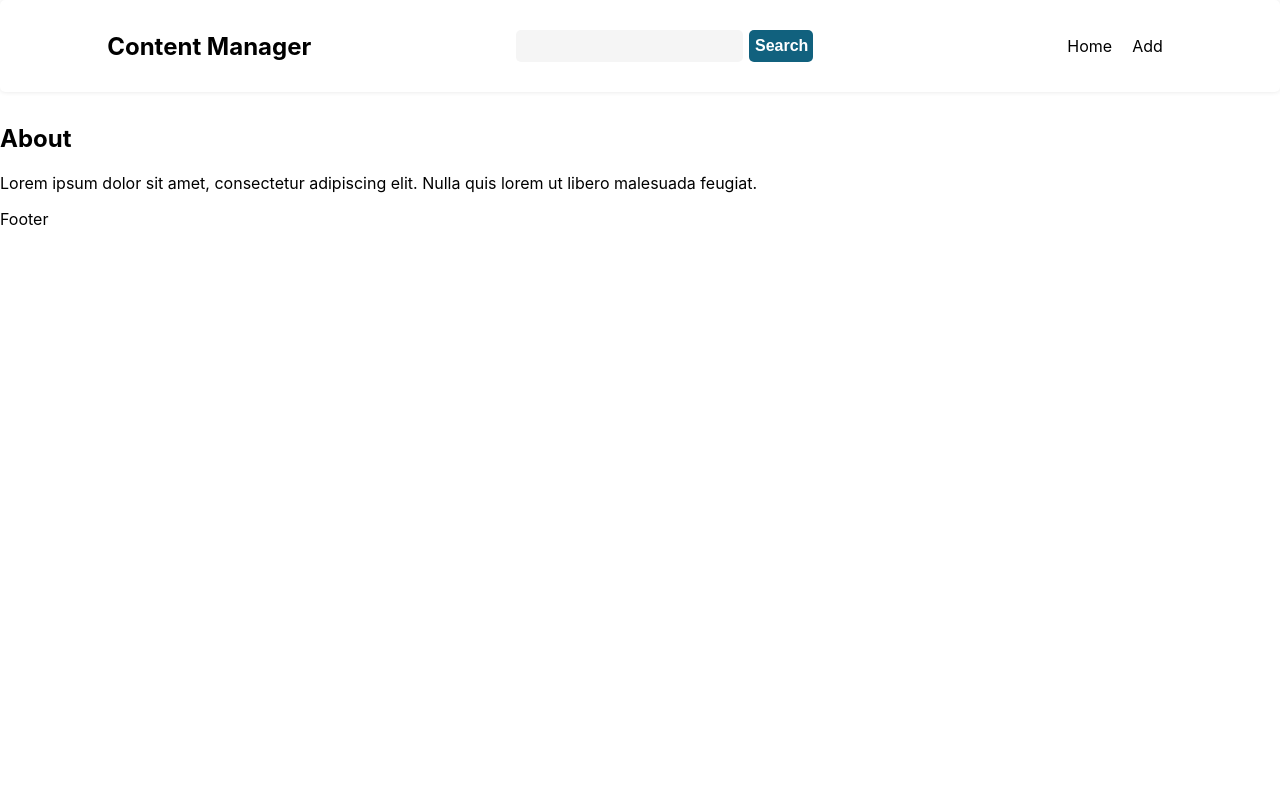
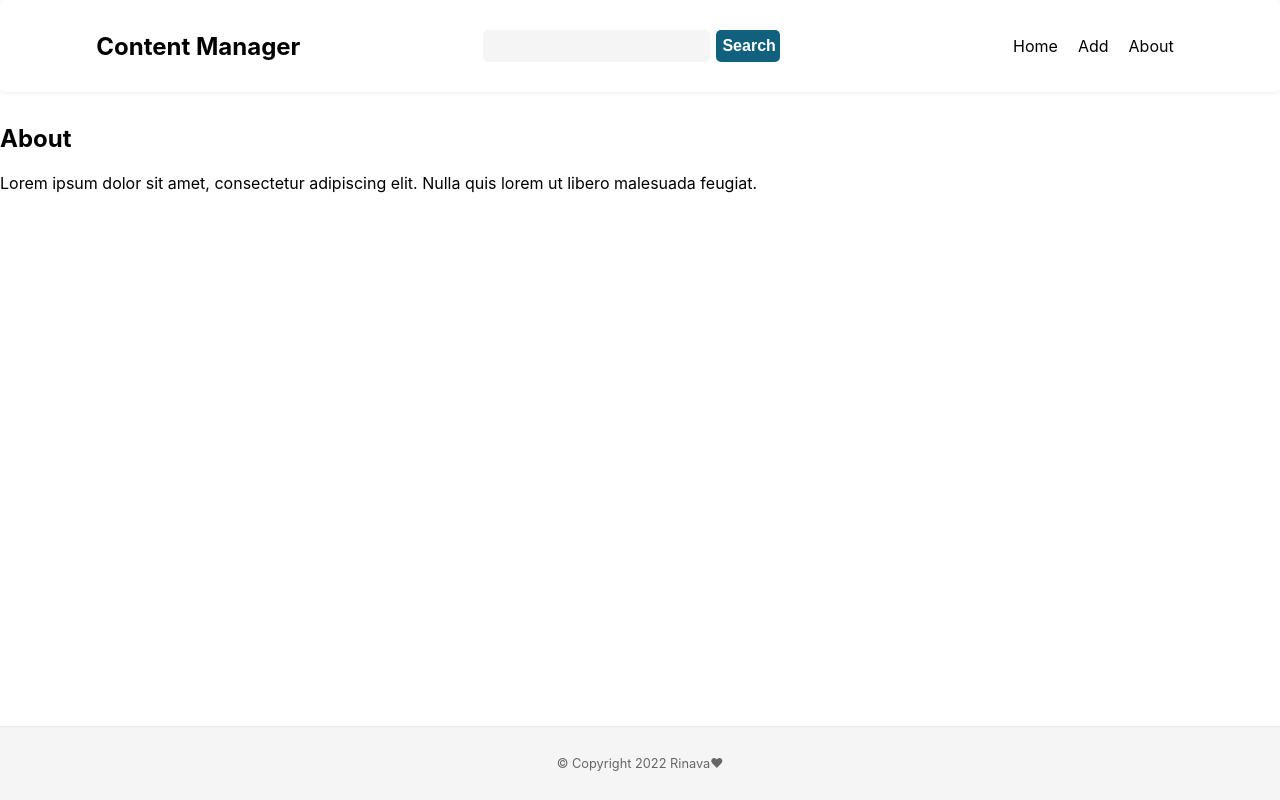
Before and after one commit to Rinava/content-manager-app, a Next.js app: page /about in a window 1280 px wide. Built offline with nearby package versions, Linux system fonts and the light colour scheme.

Commit message:
layout styling

```diff
--- a/components/Footer.js
+++ /dev/null
@@ -1,6 +0,0 @@
-const Footer = () => {
-  return <footer className='footer'>
-      <p>Footer</p>
-  </footer>;
-};
-export default Footer;
--- /dev/null
+++ b/components/Footer/Footer.js
@@ -0,0 +1,10 @@
+import styles from './Footer.module.scss';
+
+const Footer = () => {
+  return (
+    <footer className={styles.footer}>
+      <p>&copy; Copyright 2022 Rinava&hearts;</p>
+    </footer>
+  );
+};
+export default Footer;
--- /dev/null
+++ b/components/Footer/Footer.module.scss
@@ -0,0 +1,12 @@
+.footer{
+    padding: 1rem 0;
+    background-color: #f5f5f5;
+    border-top: 1px solid #e5e5e5;
+    text-align: center;
+    font-size: 0.8rem;
+    color: #666;
+    position: absolute;
+    bottom: 0;
+    width: 100%;
+
+}
--- a/components/Layout.js
+++ b/components/Layout.js
@@ -1,5 +1,5 @@
 import Navbar from './Navbar/Navbar';
-import Footer from './Footer';
+import Footer from './Footer/Footer';
 const Layout = ({ children }) => {
   return (
     <div className='page'>
--- a/components/Navbar/Navbar.js
+++ b/components/Navbar/Navbar.js
@@ -19,6 +19,11 @@ const Navbar = () => {
             <a>Add</a>
           </Link>
         </li>
+        <li>
+          <Link href='/about'>
+            <a>About</a>
+          </Link>
+        </li>
       </ul>
     </nav>
   );
--- a/styles/globals.css
+++ b/styles/globals.css
@@ -4,6 +4,8 @@ body {
   margin: 0;
   font-family: -apple-system, BlinkMacSystemFont, Segoe UI, Roboto, Oxygen,
     Ubuntu, Cantarell, Fira Sans, Droid Sans, Helvetica Neue, sans-serif;
+  position: relative;
+  min-height: 100vh;
 }
 
 a {
```
